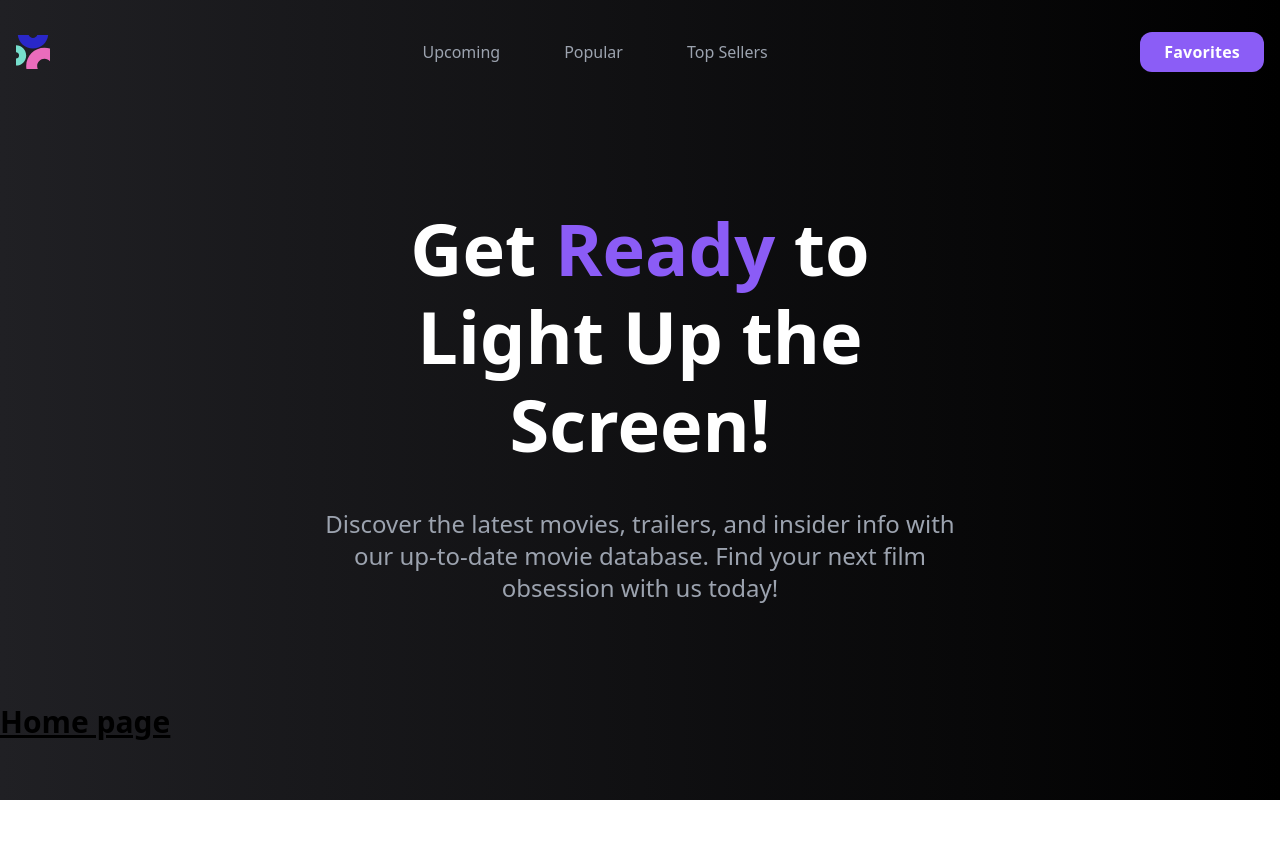
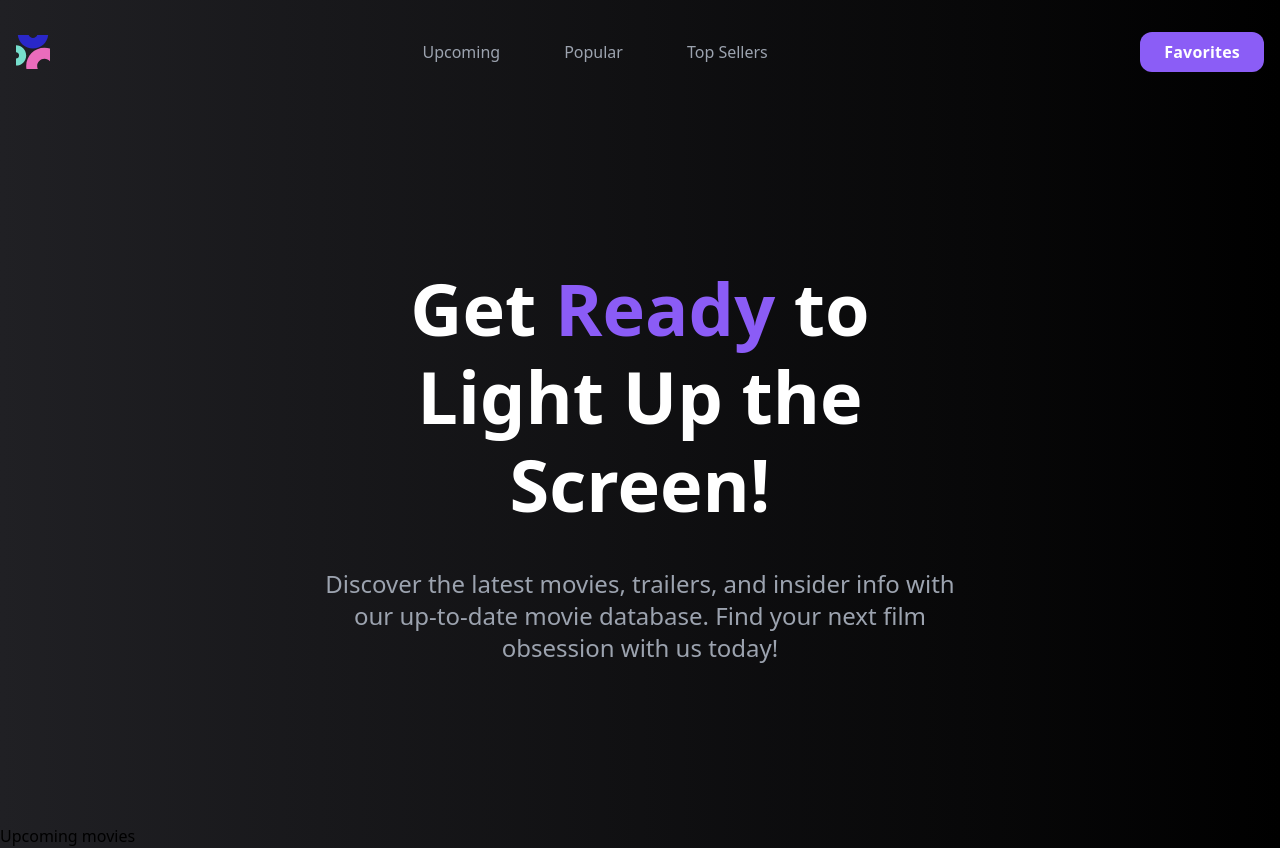
Before and after one commit to RodrigoLeon1/movie-db-app, a React (Vite) app: page / in a window 1280 px wide. Before the commit the page ends 800 px from the top, so only its background shows below. Built offline with nearby package versions, Linux system fonts and the light colour scheme.

Commit message:
Fixes on header min height. Movie interface created to use adapter pattern.

```diff
--- a/src/layout/Header/Header.tsx
+++ b/src/layout/Header/Header.tsx
@@ -5,7 +5,7 @@ const Header = () => {
     <header>
       <Navbar />
 
-      <div className="min-h-[75vh] lg:max-w-[50%] container mx-auto flex flex-col items-center justify-center text-center">
+      <div className="min-h-[90vh] lg:max-w-[50%] container mx-auto flex flex-col items-center justify-center text-center">
         <h2 className="text-7xl text-white font-bold leading-[5.5rem] mb-10">
           Get <span className="text-violet-500">Ready</span> to Light Up the Screen!
         </h2>
--- a/src/pages/Home.tsx
+++ b/src/pages/Home.tsx
@@ -1,7 +1,10 @@
+import { useState } from 'react';
+import CardGrid from '../components/Card/CardGrid';
+
 const Home = () => {
   return (
     <>
-      <h1 className="text-3xl font-bold underline">Home page</h1>
+      <CardGrid title="Upcoming movies" movies={[]} />
     </>
   );
 };
```
Also changed, not shown: src/models/Movie.ts (added, +7 -0 lines).
